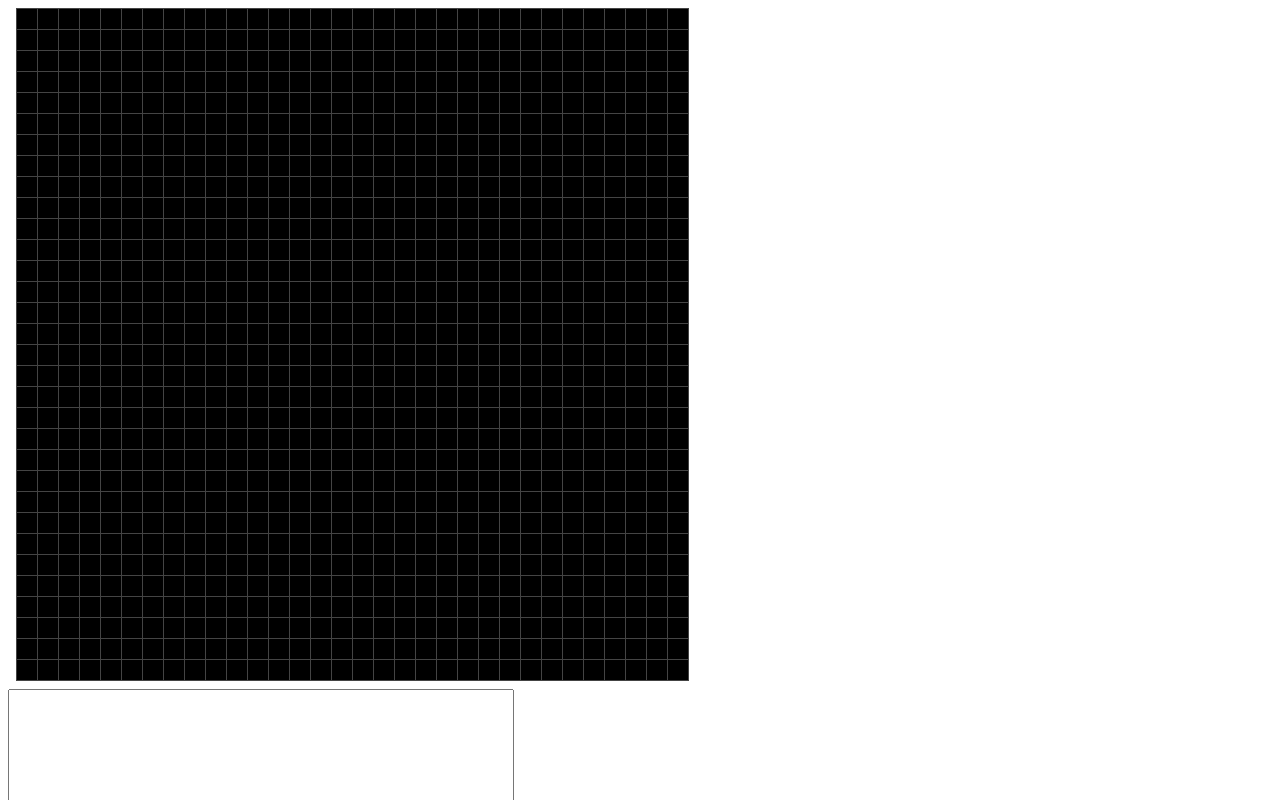
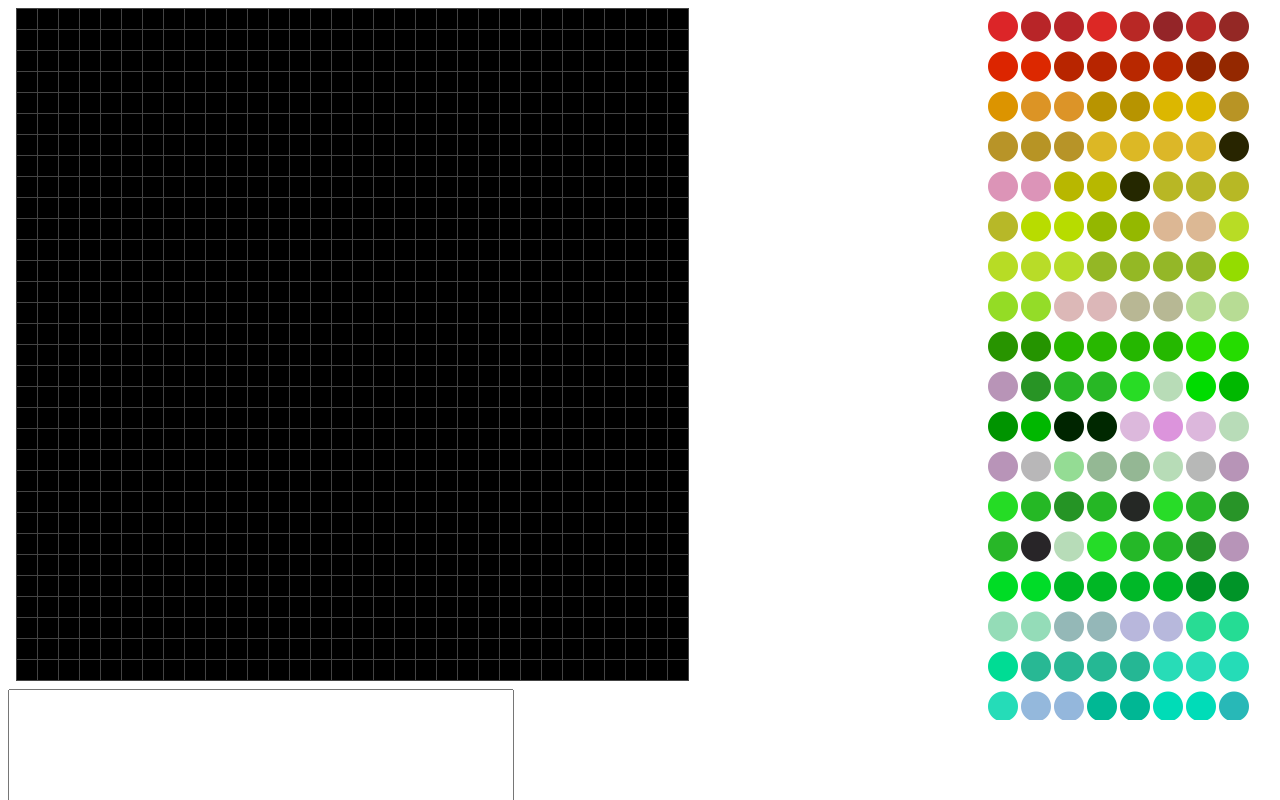
Before and after one commit to erinbleiweiss/LEDMatrixApp, an Angular app: page / in a window 1280 px wide. Shown: the top 800 px of the page. Built offline with nearby package versions, Linux system fonts and the light colour scheme.

Commit message:
add fontawesome for color palette

```diff
--- a/package.json
+++ b/package.json
@@ -21,7 +21,9 @@
     "@angular/platform-browser": "^4.2.4",
     "@angular/platform-browser-dynamic": "^4.2.4",
     "@angular/router": "^4.2.4",
+    "angular2-fontawesome": "^0.9.3",
     "core-js": "^2.4.1",
+    "font-awesome": "^4.7.0",
     "rxjs": "^5.4.2",
     "zone.js": "^0.8.14"
   },
--- a/src/app/main/color-palette/color/color.component.css
+++ b/src/app/main/color-palette/color/color.component.css
@@ -1,5 +1,6 @@
 body {
   margin: 0;
   padding: 0;
-  font-size: 40px;
+  font-size: 35px;
+  letter-spacing: 3px;
 }
--- a/src/app/main/color-palette/color/color.component.html
+++ b/src/app/main/color-palette/color/color.component.html
@@ -1,3 +1,3 @@
 <body [ngStyle]="getColor()">
-  •
+  <i class="fa fa-circle" aria-hidden="true"></i>
 </body>
--- a/src/app/main/main.component.css
+++ b/src/app/main/main.component.css
@@ -0,0 +1,8 @@
+jrl-color-palette {
+  height: 90%;
+  width: 300px;
+  position: fixed;
+  top: 0;
+  right: 0;
+  overflow: scroll;
+}
```
Also changed, not shown: .angular-cli.json.
